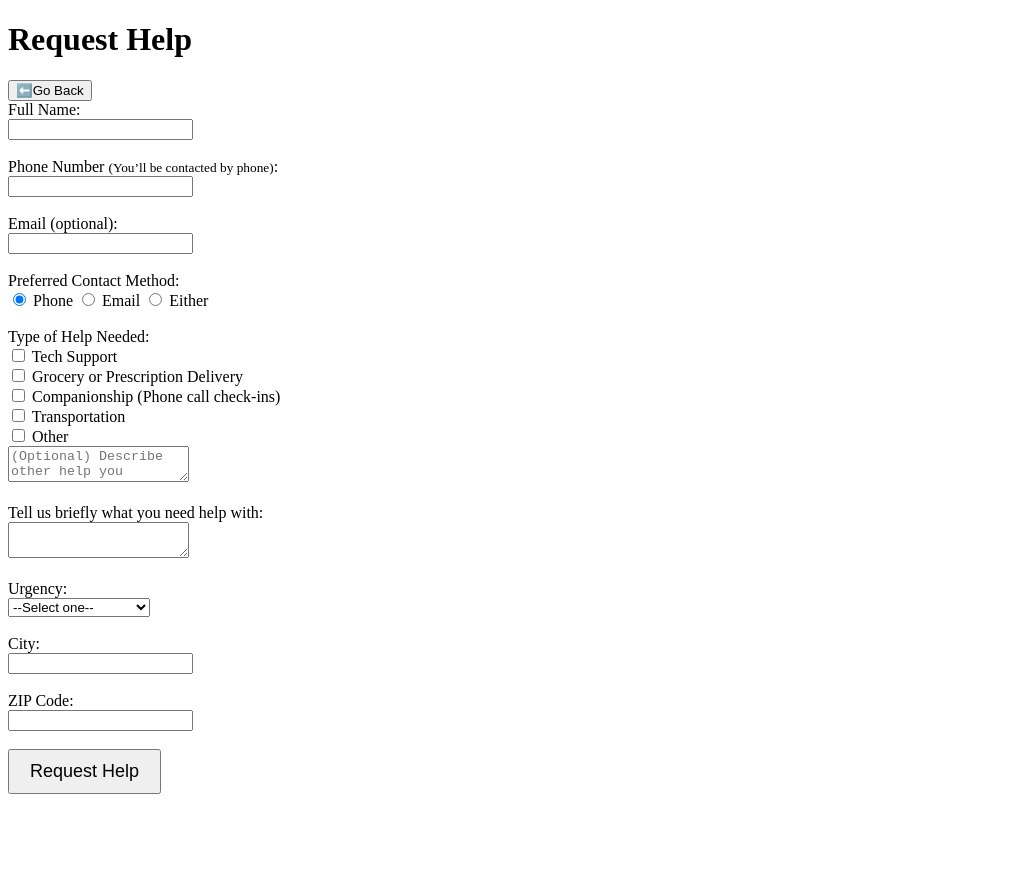
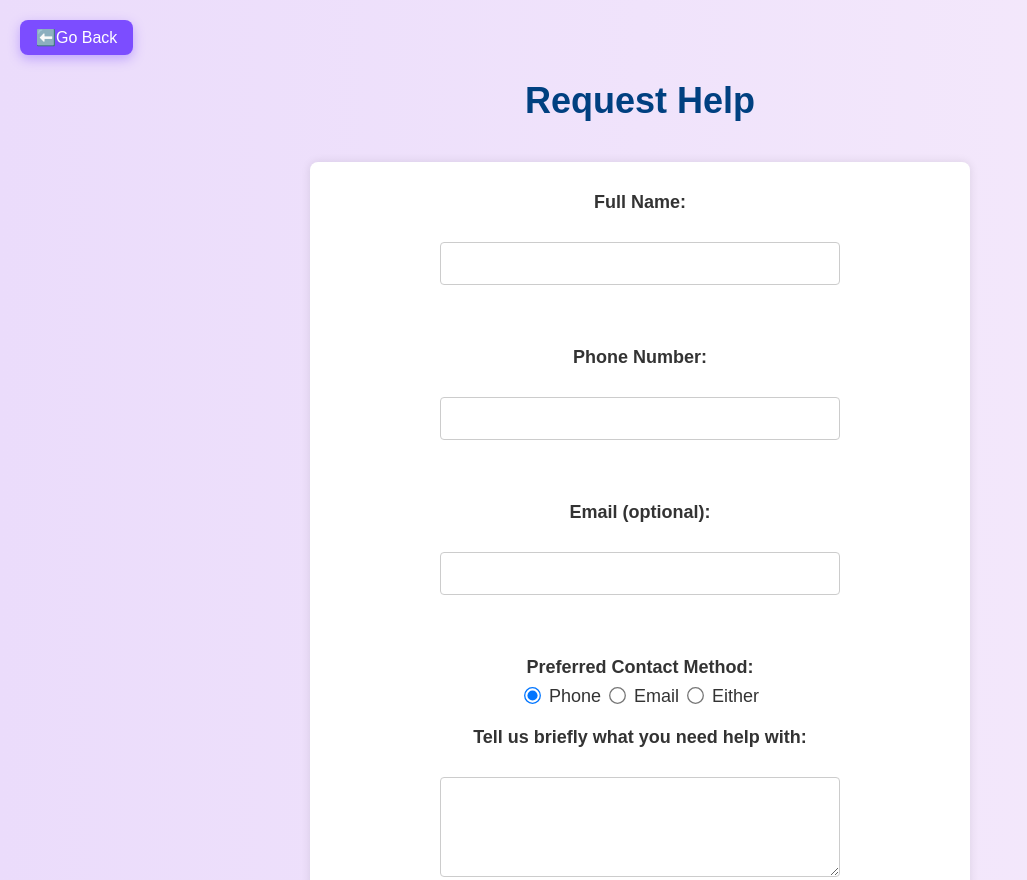
Before and after one commit to meri-galstyan/Tech-Bridge, a website: page frontend/help.html in a window 1280 px wide. Shown: the top 880 px of the page, without its empty margins (0-1027 px from the left). Before the commit the page ends 802 px from the top, so only its background shows below. Drawn offline with Linux system fonts and the light colour scheme.

Commit message:
made styling for the help page

```diff
--- a/frontend/help.css
+++ b/frontend/help.css
@@ -0,0 +1,109 @@
+/* help.css */
+
+body {
+    font-family: Arial, sans-serif;
+    font-size: 18px;
+    background: linear-gradient(to right, #EBDCFB, #F5EAFB);
+    color: #333;
+    margin: 0;
+    padding: 0;
+  }
+
+  /* Form container centered */
+  form {
+    max-width: 600px;
+    margin: 40px auto;
+    padding: 30px;
+    background-color: #fff;
+    border-radius: 8px;
+    box-shadow: 0 0 10px rgba(0, 0, 0, 0.1);
+    text-align: center;
+  }
+
+  h1 {
+    text-align: center;
+    color: #004080;
+    margin-top: 80px;
+  }
+
+  /* Center all labels */
+  label {
+    font-weight: bold;
+    display: block;
+    margin-bottom: 8px;
+  }
+
+  /* Center input elements */
+  input[type="text"],
+  input[type="tel"],
+  input[type="email"],
+  textarea,
+  select {
+    display: block;
+    margin: 0 auto 20px auto;
+    width: 90%;
+    max-width: 400px;
+    padding: 10px;
+    font-size: 18px;
+    border: 1px solid #ccc;
+    border-radius: 4px;
+    box-sizing: border-box;
+  }
+
+  /* Textarea adjustments */
+  textarea {
+    height: 100px;
+    resize: vertical;
+  }
+
+  /* Radio buttons styling */
+  .radio-group {
+    margin-bottom: 20px;
+  }
+
+  .radio-group label {
+    font-weight: normal;
+    margin: 0 10px;
+  }
+
+  input[type="radio"] {
+    transform: scale(1.3);
+    margin-right: 5px;
+  }
+
+  /* Submit button centered */
+  button[type="submit"] {
+    background-color: #004080;
+    color: white;
+    border: none;
+    padding: 12px 24px;
+    font-size: 18px;
+    border-radius: 5px;
+    cursor: pointer;
+    margin-top: 10px;
+  }
+
+  button[type="submit"]:hover {
+    background-color: #003366;
+  }
+
+  /* Fixed top-left back button */
+  #back {
+    position: fixed;
+    top: 20px;      /* distance from top */
+    left: 20px;     /* distance from left */
+    padding: 8px 16px;
+    font-size: 16px;
+    background-color: #7C4DFF;
+    color: white;
+    border: none;
+    border-radius: 8px;
+    cursor: pointer;
+    box-shadow: 0 4px 12px rgba(124, 77, 255, 0.4);
+    z-index: 1000;   /* above everything */
+    transition: background-color 0.3s ease;
+  }
+
+  #back:hover {
+    background-color:#5E35B1;
+  }
--- a/frontend/help.html
+++ b/frontend/help.html
@@ -26,28 +26,23 @@
     <input type="text" id="name" name="name" required /><br/><br/>
 
     <!-- Phone -->
-    <label>Phone Number <small>(You’ll be contacted by phone)</small>:</label><br/>
+    <label>Phone Number:</label><br/>
     <input type="tel" id="phone" name="phone" required /><br/><br/>
 
     <!-- Email -->
     <label>Email (optional):</label><br/>
     <input type="email" id="email" name="email" /><br/><br/>
 
-    <!-- Preferred Contact Method -->
-    <label>Preferred Contact Method:</label><br/>
+   <!-- Preferred Contact Method -->
+   <label>Preferred Contact Method:</label>
+   <div class="radio-group">
     <input type="radio" name="contactMethod" value="Phone" checked /> Phone
     <input type="radio" name="contactMethod" value="Email" /> Email
-    <input type="radio" name="contactMethod" value="Either" /> Either<br/><br/>
+    <input type="radio" name="contactMethod" value="Either" /> Either
+   </div>
 
-    <!-- Type of Help Needed -->
-    <label>Type of Help Needed:</label><br/>
-    <input type="checkbox" name="helpType" value="Tech Support" /> Tech Support<br/>
-    <input type="checkbox" name="helpType" value="Grocery or Prescription Delivery" /> Grocery or Prescription Delivery<br/>
-    <input type="checkbox" name="helpType" value="Companionship" /> Companionship (Phone call check-ins)<br/>
-    <input type="checkbox" name="helpType" value="Transportation" /> Transportation<br/>
-    <input type="checkbox" name="helpType" value="Other" /> Other
-    <br/>
-    <textarea id="other-text" placeholder="(Optional) Describe other help you need..."></textarea><br/><br/>
+
+
 
     <!-- Description -->
     <label>Tell us briefly what you need help with:</label><br/>
@@ -80,18 +75,12 @@
     form.addEventListener("submit", async (e) => {
       e.preventDefault();
 
-      // Collect help types
-      const helpTypeNodes = document.querySelectorAll("input[name='helpType']:checked");
-      const helpTypes = Array.from(helpTypeNodes).map(cb => cb.value);
-      const otherText = document.getElementById("other-text").value.trim();
-      if (otherText) helpTypes.push("Other: " + otherText);
 
       const payload = {
         name: document.getElementById("name").value.trim(),
         phone: document.getElementById("phone").value.trim(),
         email: document.getElementById("email").value.trim(),
         contactMethod: document.querySelector("input[name='contactMethod']:checked").value,
-        helpTypes,
         description: document.getElementById("description").value.trim(),
         urgency: document.getElementById("urgency").value,
         city: document.getElementById("city").value.trim(),
```
